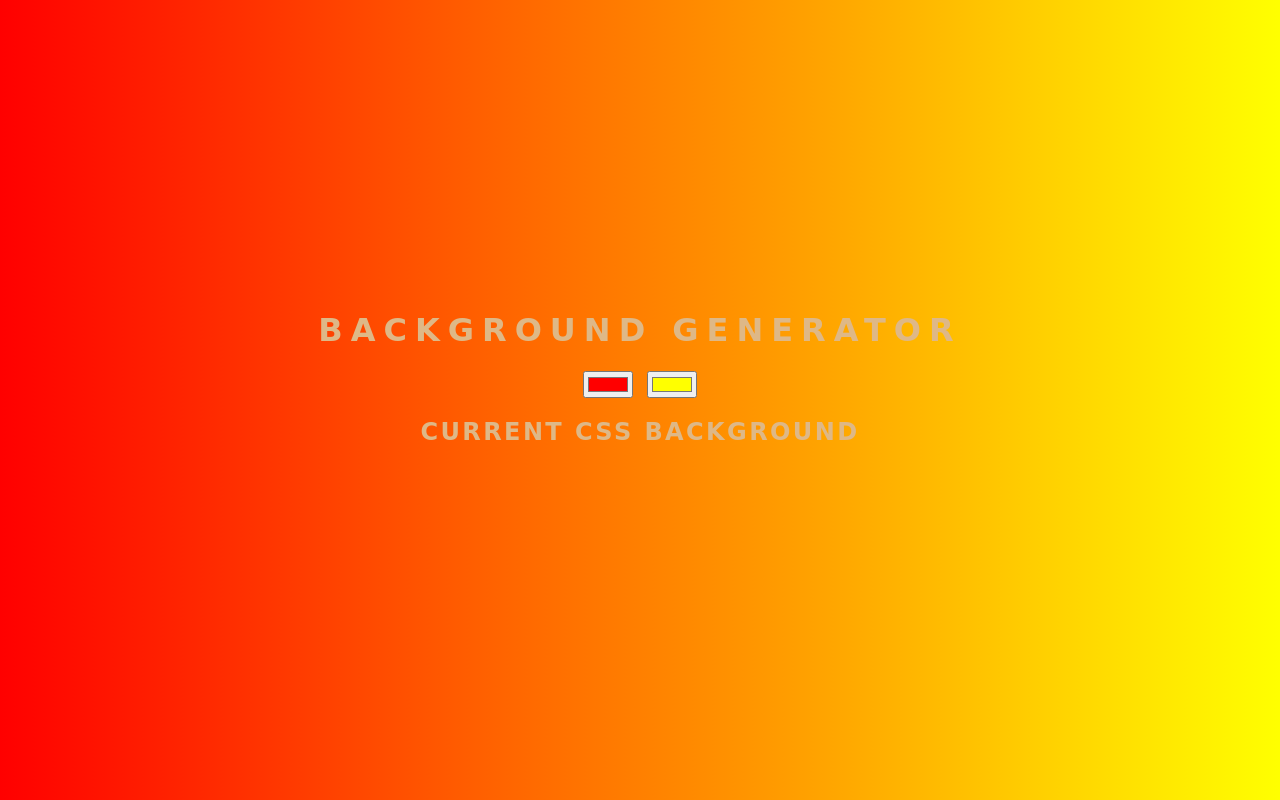
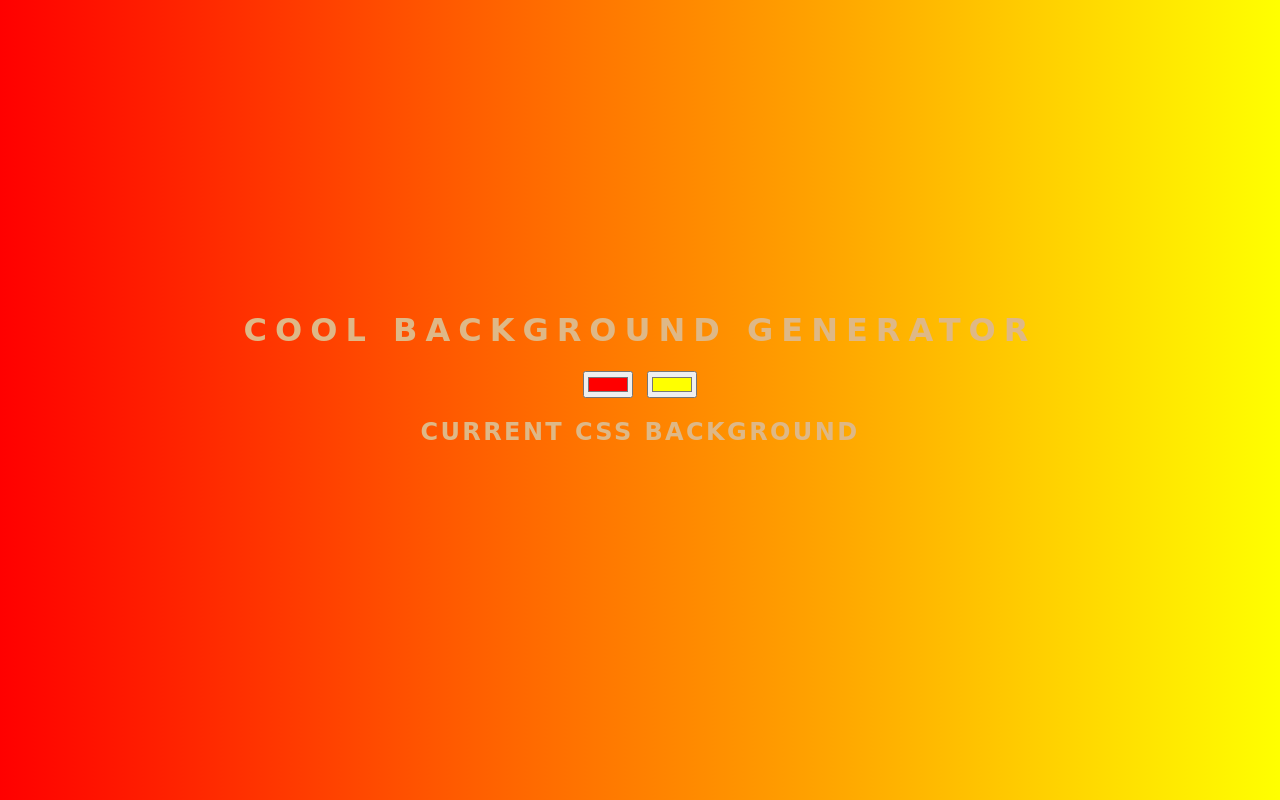
Before and after one commit to WiTcH-Devil/BackgroundGenerator, a plain HTML site: page index.html in a window 1280 px wide. Drawn offline with Linux system fonts and the light colour scheme.

Commit message:
Changing title

```diff
--- a/index.html
+++ b/index.html
@@ -8,7 +8,7 @@
 </head>
 <body id="gradient">
     <div class="container">
-        <h1>BACKGROUND GENERATOR</h1>
+        <h1>COOL BACKGROUND GENERATOR</h1>
         <div>
             <input class="color1" type="color" name="color1" value="#ff0000">
             <input class="color2" type="color" name="color2" value="#ffff00">
```
